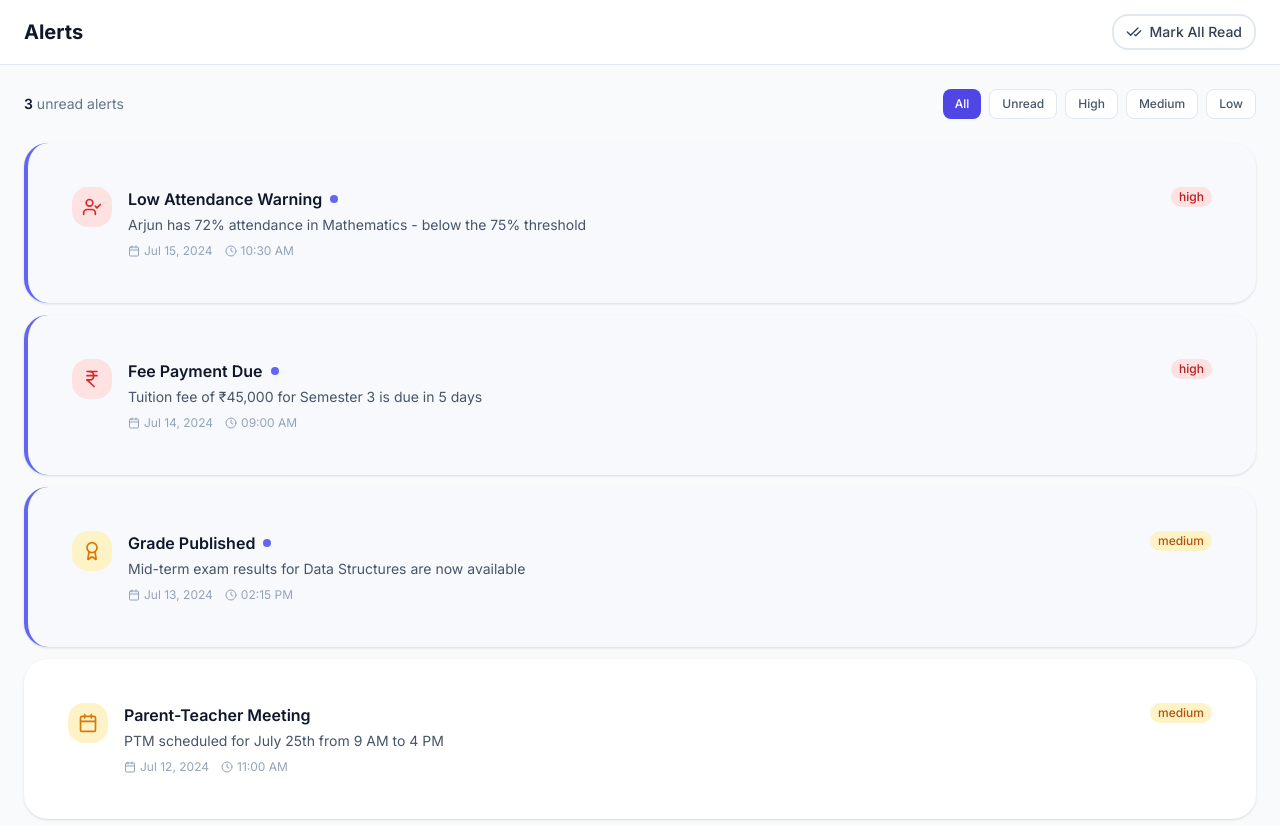
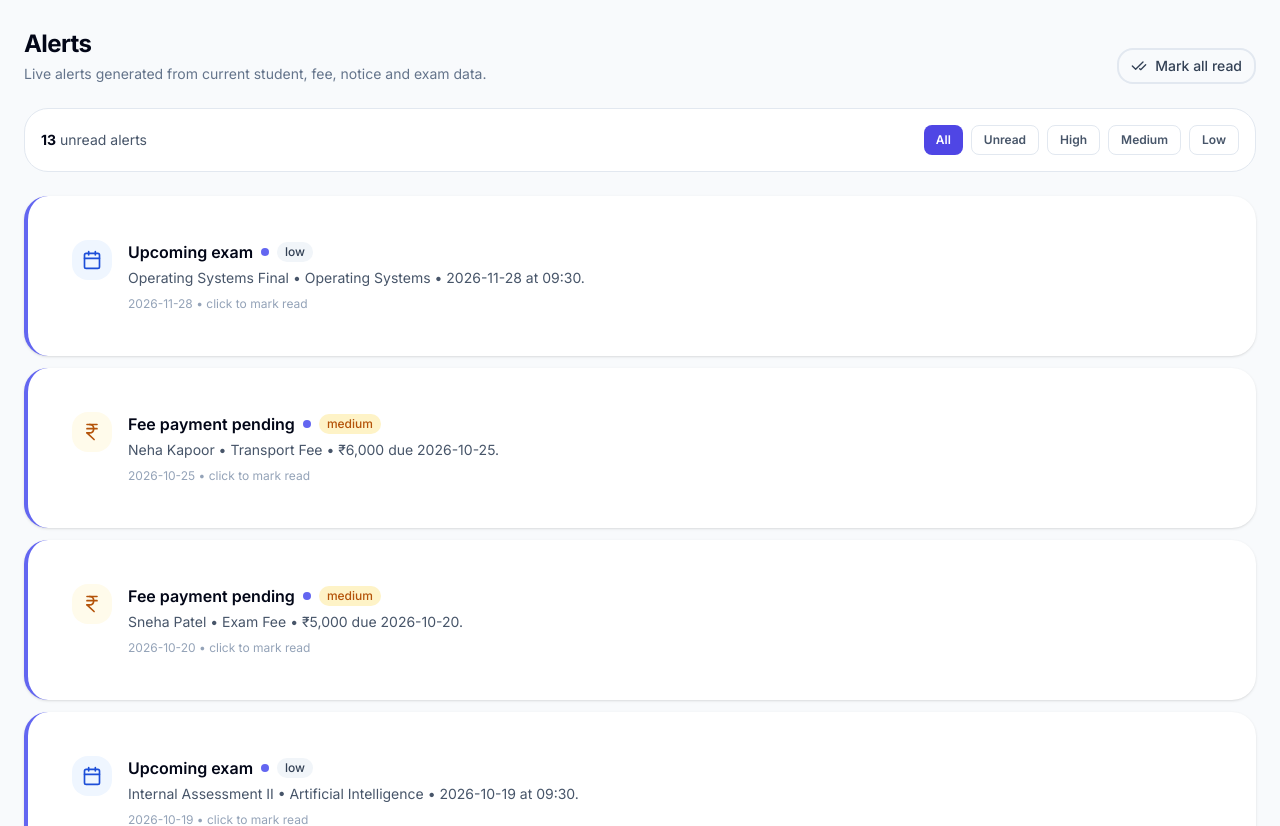
Before and after one commit to Bharath496/EDU_ONE, a Next.js app in the folder apps/web/: page /modules/alerts in a window 1280 px wide. Shown: the top 826 px of the page. Built offline with nearby package versions, Linux system fonts and the light colour scheme; sample sign-in values are in the browser's storage.

Commit message:
Upgrade alerts to live cross-module notifications

```diff
--- a/apps/web/app/modules/alerts/page.tsx
+++ b/apps/web/app/modules/alerts/page.tsx
@@ -1,104 +1,200 @@
 'use client'
 
-import { useState } from 'react'
+import { useEffect, useMemo, useState } from 'react'
 import { useRouter } from 'next/navigation'
-import { Card, CardContent, CardHeader, CardTitle, CardDescription } from '@/components/ui/Card'
+import {
+  AlertCircle,
+  Bell,
+  Calendar,
+  CheckCheck,
+  GraduationCap,
+  IndianRupee,
+  Megaphone,
+} from 'lucide-react'
 import { Badge } from '@/components/ui/Badge'
 import { Button } from '@/components/ui/Button'
+import { Card, CardContent } from '@/components/ui/Card'
 import { useAuthStore } from '@/lib/auth-store'
-import { Bell, AlertCircle, CheckCircle, Clock, Calendar, Award, IndianRupee, UserCheck, MessageSquare, Filter, CheckCheck } from 'lucide-react'
+import { useEduStore } from '@/lib/edu-store'
 
-const ALERTS = [
-  { id: '1', type: 'attendance', title: 'Low Attendance Warning', desc: 'Arjun has 72% attendance in Mathematics - below the 75% threshold', date: 'Jul 15, 2024', time: '10:30 AM', severity: 'high', read: false },
-  { id: '2', type: 'fee', title: 'Fee Payment Due', desc: 'Tuition fee of ₹45,000 for Semester 3 is due in 5 days', date: 'Jul 14, 2024', time: '09:00 AM', severity: 'high', read: false },
-  { id: '3', type: 'grade', title: 'Grade Published', desc: 'Mid-term exam results for Data Structures are now available', date: 'Jul 13, 2024', time: '02:15 PM', severity: 'medium', read: false },
-  { id: '4', type: 'event', title: 'Parent-Teacher Meeting', desc: 'PTM scheduled for July 25th from 9 AM to 4 PM', date: 'Jul 12, 2024', time: '11:00 AM', severity: 'medium', read: true },
-  { id: '5', type: 'notice', title: 'College Holiday', desc: 'College will remain closed on Aug 15th for Independence Day', date: 'Jul 11, 2024', time: '04:00 PM', severity: 'low', read: true },
-  { id: '6', type: 'achievement', title: 'Academic Achievement', desc: 'Priya has been awarded Best Student of the Year for academic excellence', date: 'Jul 10, 2024', time: '03:30 PM', severity: 'low', read: true },
-]
+type AlertItem = {
+  id: string
+  type: 'student' | 'fee' | 'notice' | 'exam'
+  title: string
+  description: string
+  severity: 'high' | 'medium' | 'low'
+  date: string
+}
 
 export default function AlertsPage() {
   const { user, isAuthenticated } = useAuthStore()
   const router = useRouter()
+  const students = useEduStore((state) => state.students)
+  const fees = useEduStore((state) => state.fees)
+  const notices = useEduStore((state) => state.notices)
+  const exams = useEduStore((state) => state.exams)
+
   const [filter, setFilter] = useState('all')
+  const [readIds, setReadIds] = useState<string[]>([])
 
-  if (!isAuthenticated || !user) { router.push('/login'); return null }
+  useEffect(() => {
+    try {
+      const raw = localStorage.getItem('eduone-read-alerts')
+      if (raw) setReadIds(JSON.parse(raw))
+    } catch {
+      setReadIds([])
+    }
+  }, [])
 
-  const filtered = filter === 'all' ? ALERTS : filter === 'unread' ? ALERTS.filter(a => !a.read) : ALERTS.filter(a => a.severity === filter)
+  const alerts = useMemo<AlertItem[]>(() => {
+    const result: AlertItem[] = []
 
-  const unreadCount = ALERTS.filter(a => !a.read).length
+    students.forEach((student) => {
+      if (student.attendance < 75 || student.cgpa < 6) {
+        result.push({
+          id: `student-${student.id}`,
+          type: 'student',
+          title: 'Student needs attention',
+          description: `${student.name} has ${student.attendance}% attendance and ${student.cgpa.toFixed(1)} CGPA.`,
+          severity: student.attendance < 65 || student.cgpa < 6 ? 'high' : 'medium',
+          date: '2026-10-12',
+        })
+      }
+    })
+
+    fees
+      .filter((fee) => fee.status === 'overdue' || fee.status === 'pending')
+      .forEach((fee) => {
+        const student = students.find((item) => item.id === fee.studentId)
+        result.push({
+          id: `fee-${fee.id}`,
+          type: 'fee',
+          title: fee.status === 'overdue' ? 'Overdue fee' : 'Fee payment pending',
+          description: `${student?.name ?? 'Student'} • ${fee.feeType} • ₹${fee.amount.toLocaleString('en-IN')} due ${fee.dueDate}.`,
+          severity: fee.status === 'overdue' ? 'high' : 'medium',
+          date: fee.dueDate,
+        })
+      })
+
+    notices
+      .filter((notice) => notice.priority === 'urgent' || notice.priority === 'high')
+      .forEach((notice) => {
+        result.push({
+          id: `notice-${notice.id}`,
+          type: 'notice',
+          title: notice.title,
+          description: `${notice.author} • ${notice.target}`,
+          severity: notice.priority === 'urgent' ? 'high' : 'medium',
+          date: notice.publishedAt.slice(0, 10),
+        })
+      })
+
+    exams
+      .filter((exam) => exam.status === 'upcoming')
+      .forEach((exam) => {
+        result.push({
+          id: `exam-${exam.id}`,
+          type: 'exam',
+          title: 'Upcoming exam',
+          description: `${exam.name} • ${exam.course} • ${exam.date} at ${exam.startTime}.`,
+          severity: 'low',
+          date: exam.date,
+        })
+      })
+
+    return result.sort((a, b) => b.date.localeCompare(a.date))
+  }, [exams, fees, notices, students])
+
+  const filtered = alerts.filter((alert) => {
+    if (filter === 'all') return true
+    if (filter === 'unread') return !readIds.includes(alert.id)
+    return alert.severity === filter
+  })
+
+  if (!isAuthenticated || !user) {
+    router.push('/login')
+    return null
+  }
+
+  const saveRead = (ids: string[]) => {
+    setReadIds(ids)
+    localStorage.setItem('eduone-read-alerts', JSON.stringify(ids))
+  }
+
+  const toggleRead = (id: string) => {
+    saveRead(readIds.includes(id) ? readIds.filter((item) => item !== id) : [...readIds, id])
+  }
+
+  const unreadCount = alerts.filter((alert) => !readIds.includes(alert.id)).length
+
+  const iconFor = (type: AlertItem['type']) => {
+    if (type === 'student') return GraduationCap
+    if (type === 'fee') return IndianRupee
+    if (type === 'notice') return Megaphone
+    return Calendar
+  }
 
   return (
-    <div className="min-h-screen bg-slate-50">
-      <header className="sticky top-0 z-30 bg-white/95 backdrop-blur-sm border-b border-slate-200">
-        <div className="flex h-16 items-center justify-between px-4 lg:px-6">
+    <div className="space-y-6 p-4 lg:p-6">
+      <div className="flex flex-col gap-4 lg:flex-row lg:items-end lg:justify-between">
         <div>
-            <p className="text-sm text-slate-500">{user.collegeName}</p>
-            <h1 className="text-xl font-bold text-slate-900">Alerts</h1>
+          <p className="text-sm font-medium text-primary-600">{user.collegeName}</p>
+          <h1 className="mt-1 text-2xl font-bold tracking-tight text-slate-950">Alerts</h1>
+          <p className="mt-1 text-sm text-slate-500">Live alerts generated from current student, fee, notice and exam data.</p>
         </div>
-          <div className="flex items-center gap-3">
-            <Button variant="outline" size="sm" className="gap-2"><CheckCheck className="w-4 h-4" /> Mark All Read</Button>
+        <Button variant="outline" size="sm" className="gap-2" onClick={() => saveRead(alerts.map((item) => item.id))}>
+          <CheckCheck className="h-4 w-4" />
+          Mark all read
+        </Button>
       </div>
-        </div>
-      </header>
 
-      <div className="p-4 lg:p-6 space-y-6">
-        <div className="flex items-center gap-4">
-          <div className="flex-1">
-            <p className="text-sm text-slate-500">
-              <span className="font-semibold text-slate-900">{unreadCount}</span> unread alerts
-            </p>
-          </div>
-          <div className="flex gap-2">
-            {[
-              { id: 'all', label: 'All' },
-              { id: 'unread', label: 'Unread' },
-              { id: 'high', label: 'High' },
-              { id: 'medium', label: 'Medium' },
-              { id: 'low', label: 'Low' },
-            ].map(f => (
-              <button key={f.id} onClick={() => setFilter(f.id)}
-                className={`px-3 py-1.5 rounded-lg text-xs font-medium transition-colors ${filter === f.id ? 'bg-primary-600 text-white' : 'bg-white border border-slate-200 text-slate-600 hover:bg-slate-50'}`}>
-                {f.label}
+      <div className="flex flex-col gap-3 rounded-2xl border border-slate-200 bg-white p-4 sm:flex-row sm:items-center sm:justify-between">
+        <p className="text-sm text-slate-600"><span className="font-bold text-slate-950">{unreadCount}</span> unread alerts</p>
+        <div className="flex flex-wrap gap-2">
+          {['all', 'unread', 'high', 'medium', 'low'].map((item) => (
+            <button
+              key={item}
+              onClick={() => setFilter(item)}
+              className={`rounded-lg px-3 py-1.5 text-xs font-semibold capitalize transition-colors ${filter === item ? 'bg-primary-600 text-white' : 'border border-slate-200 bg-white text-slate-600 hover:bg-slate-50'}`}
+            >
+              {item}
             </button>
           ))}
         </div>
       </div>
 
       <div className="space-y-3">
-          {filtered.map(alert => (
-            <Card key={alert.id} className={`hover:shadow-soft transition-shadow ${!alert.read ? 'border-l-4 border-l-primary-500 bg-primary-50/20' : ''}`}>
-              <CardContent className="p-5">
-                <div className="flex items-start gap-4">
-                  <div className={`p-2.5 rounded-xl flex-shrink-0 ${alert.severity === 'high' ? 'bg-red-100 text-red-600' : alert.severity === 'medium' ? 'bg-amber-100 text-amber-600' : 'bg-blue-100 text-blue-600'}`}>
-                    {alert.type === 'attendance' ? <UserCheck className="w-5 h-5" /> :
-                     alert.type === 'fee' ? <IndianRupee className="w-5 h-5" /> :
-                     alert.type === 'grade' || alert.type === 'achievement' ? <Award className="w-5 h-5" /> :
-                     alert.type === 'event' ? <Calendar className="w-5 h-5" /> :
-                     <MessageSquare className="w-5 h-5" />}
+        {filtered.map((alert) => {
+          const Icon = iconFor(alert.type)
+          const read = readIds.includes(alert.id)
+          return (
+            <Card key={alert.id} className={!read ? 'border-l-4 border-l-primary-500' : ''}>
+              <CardContent className="flex items-start gap-4 p-5">
+                <div className={`rounded-xl p-2.5 ${alert.severity === 'high' ? 'bg-red-50 text-red-700' : alert.severity === 'medium' ? 'bg-amber-50 text-amber-700' : 'bg-blue-50 text-blue-700'}`}>
+                  <Icon className="h-5 w-5" />
                 </div>
-                  <div className="flex-1 min-w-0">
-                    <div className="flex items-start justify-between gap-2">
-                      <div>
-                        <div className="flex items-center gap-2">
-                          <h3 className="font-semibold text-slate-900">{alert.title}</h3>
-                          {!alert.read && <span className="w-2 h-2 rounded-full bg-primary-500" />}
+                <button onClick={() => toggleRead(alert.id)} className="min-w-0 flex-1 text-left">
+                  <div className="flex flex-wrap items-center gap-2">
+                    <h3 className="font-semibold text-slate-950">{alert.title}</h3>
+                    {!read && <span className="h-2 w-2 rounded-full bg-primary-500" />}
+                    <Badge variant={alert.severity === 'high' ? 'danger' : alert.severity === 'medium' ? 'warning' : 'secondary'} size="sm">{alert.severity}</Badge>
                   </div>
-                        <p className="text-sm text-slate-600 mt-1">{alert.desc}</p>
-                      </div>
-                      <Badge variant={alert.severity === 'high' ? 'danger' : alert.severity === 'medium' ? 'warning' : 'secondary'} size="sm" className="flex-shrink-0">{alert.severity}</Badge>
-                    </div>
-                    <div className="flex items-center gap-3 mt-2 text-xs text-slate-400">
-                      <div className="flex items-center gap-1"><Calendar className="w-3 h-3" /> {alert.date}</div>
-                      <div className="flex items-center gap-1"><Clock className="w-3 h-3" /> {alert.time}</div>
-                    </div>
-                  </div>
-                </div>
+                  <p className="mt-1 text-sm text-slate-600">{alert.description}</p>
+                  <p className="mt-2 text-xs text-slate-400">{alert.date} • click to {read ? 'mark unread' : 'mark read'}</p>
+                </button>
               </CardContent>
             </Card>
-          ))}
+          )
+        })}
       </div>
+
+      {!filtered.length && (
+        <div className="rounded-2xl border border-dashed border-slate-300 bg-white p-12 text-center">
+          <Bell className="mx-auto h-10 w-10 text-slate-300" />
+          <p className="mt-3 font-medium text-slate-800">No alerts in this filter</p>
+          <p className="text-sm text-slate-500">Human civilization survives another notification cycle.</p>
         </div>
+      )}
     </div>
   )
 }
```
Lines whose indentation alone changed are shown as unchanged.
